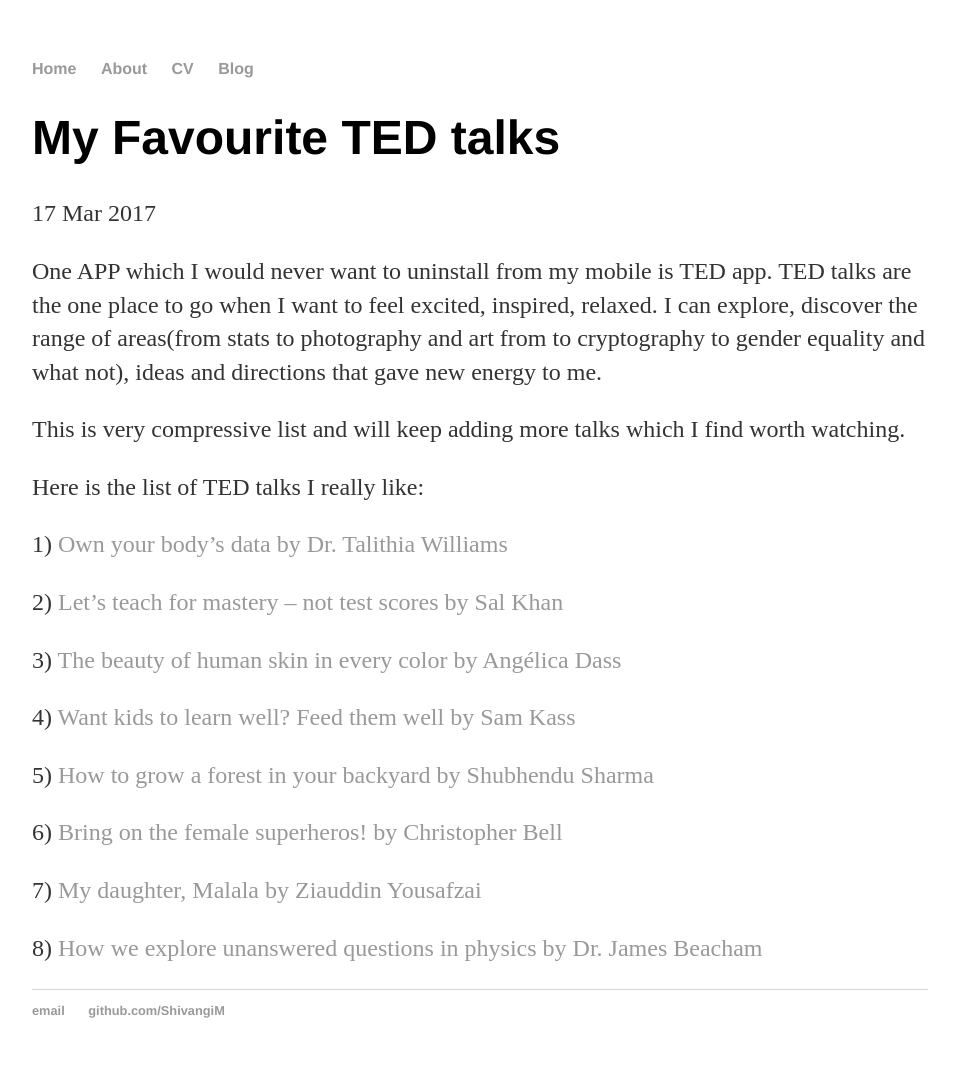
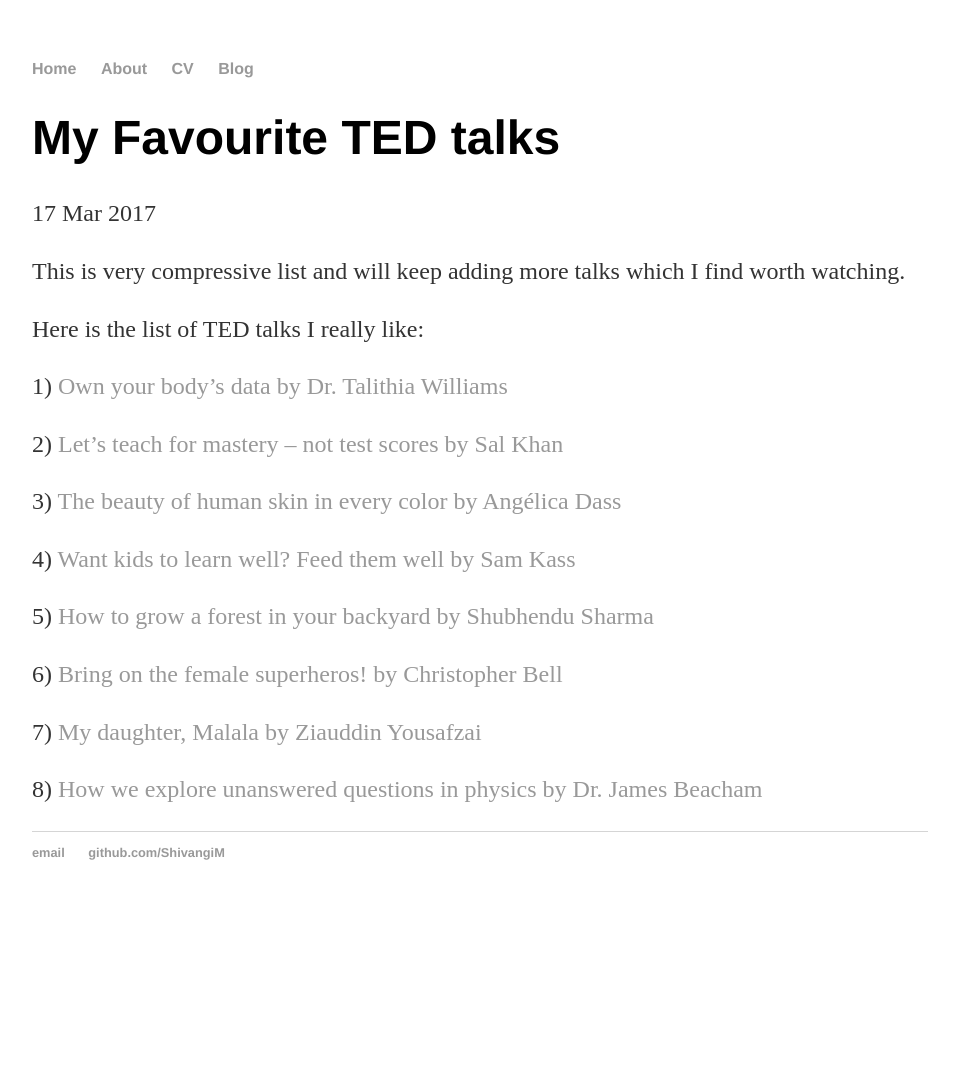
Before and after one commit to ShivangiM/shivangim.github.io, a Jekyll site: the page built from _posts/2017-03-17-My Favourite TED Talks.md, in a window 1280 px wide. Shown: the whole page, without its empty margins (160-1119 px from the left). Built offline with Jekyll 4.4.1, drawn with Linux system fonts in a browser that asks for light colours; after the commit the page ends 920 px from its top, so only the background shows below that.

Commit message:
Update 2017-03-17-My Favourite TED Talks.md

```diff
--- a/_posts/2017-03-17-My Favourite TED Talks.md
+++ b/_posts/2017-03-17-My Favourite TED Talks.md
@@ -3,8 +3,6 @@
 title: "My Favourite TED talks"
 date: 2017-03-17
 ---
-
-One APP which I would never want to uninstall from my mobile is TED app. TED talks are the one place to go when I want to feel excited, inspired, relaxed. I can explore, discover the range of areas(from stats to photography and art from to cryptography to gender equality and what not), ideas and directions that gave new energy to me.
 
 This is very compressive list and will keep adding more talks which I find worth watching.
 
```
